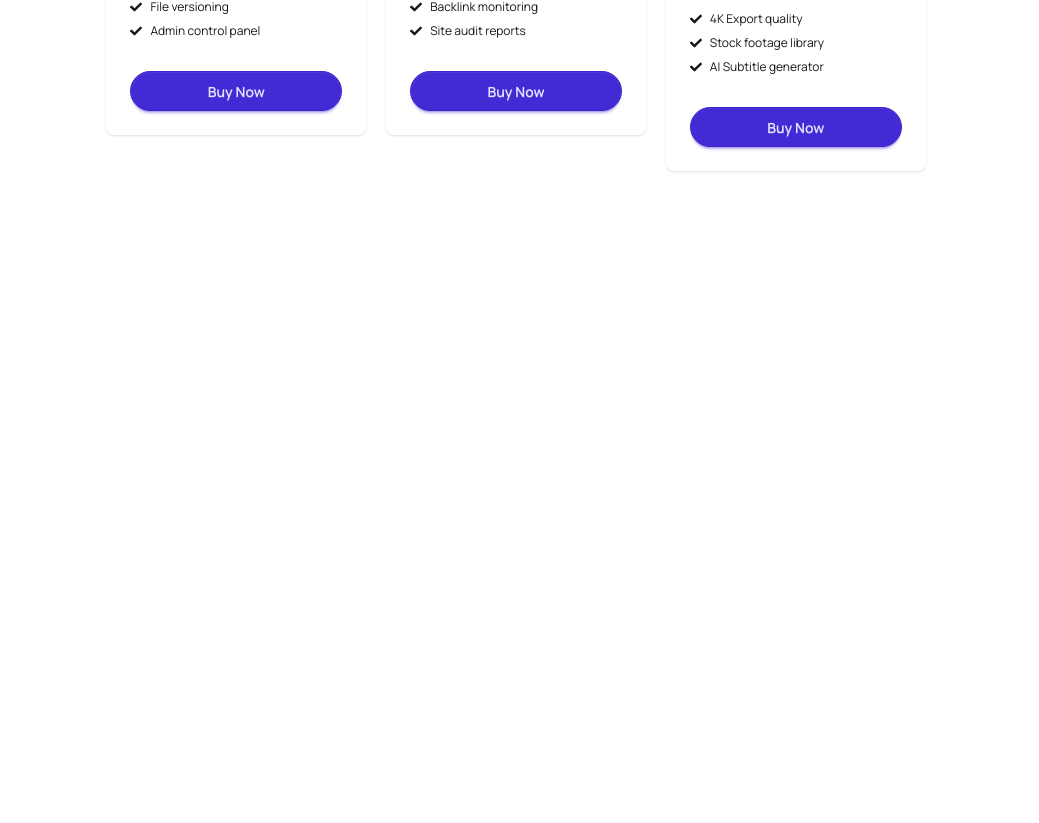
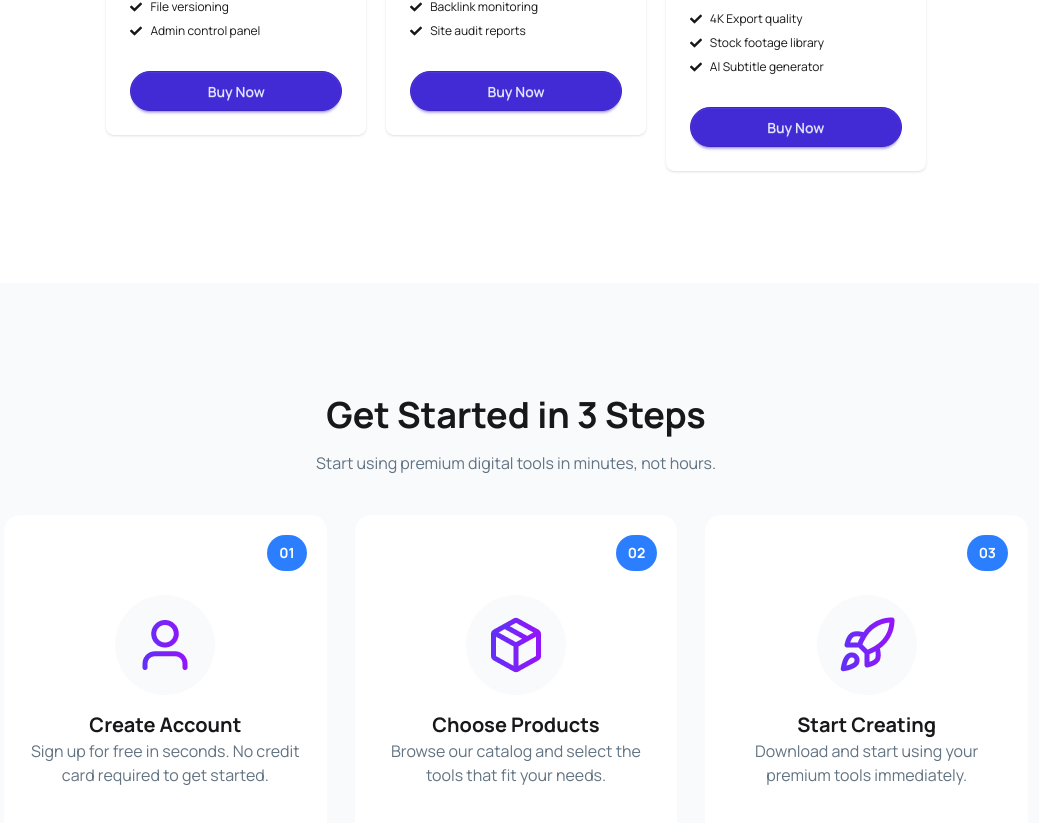
Before and after one commit to chandan-d-karmaker/digitools, a React (Vite) app: page / in a window 1280 px wide. Shown: the part 2282-3105 px from the top of the page, without its empty margins (124-1163 px from the left). Before the commit the page ends 2565 px from the top, so only its background shows below. Built offline with nearby package versions, Linux system fonts and the light colour scheme.

Commit message:
made get started section and imported pricing card data

```diff
--- /dev/null
+++ b/public/pricing.json
@@ -0,0 +1,54 @@
+[
+  {
+    "id": "tier-starter",
+    "name": "Starter",
+    "description": "Perfect for getting started",
+    "price": 0,
+    "period": "Month",
+    "tag": null,
+    "isFeatured": false,
+    "features": [
+      "Access to 10 free tools",
+      "Basic templates",
+      "Community support",
+      "1 project per month"
+    ],
+    "buttonText": "Get Started Free"
+  },
+  {
+    "id": "tier-pro",
+    "name": "Pro",
+    "description": "Best for professionals",
+    "price": 29,
+    "period": "Month",
+    "tag": "Most Popular",
+    "isFeatured": true,
+    "features": [
+      "Access to all premium tools",
+      "Unlimited templates",
+      "Priority support",
+      "Unlimited projects",
+      "Cloud sync",
+      "Advanced analytics"
+    ],
+    "buttonText": "Start Pro Trial"
+  },
+  {
+    "id": "tier-enterprise",
+    "name": "Enterprise",
+    "description": "For teams and businesses",
+    "price": 99,
+    "period": "Month",
+    "tag": null,
+    "isFeatured": false,
+    "features": [
+      "Everything in Pro",
+      "Team collaboration",
+      "Custom integrations",
+      "Dedicated support",
+      "SLA guarantee",
+      "Custom branding"
+    ],
+    "buttonText": "Contact Sales"
+  }
+]
--- a/src/App.jsx
+++ b/src/App.jsx
@@ -4,9 +4,7 @@ import Banner from './components/Banner'
 import Info from './components/Info'
 import NavBar from './components/NavBar'
 import ToolCards from './components/ToolCards'
-import Cart from './components/cart'
-import PackageCard from './components/PackageCard'
-import DisplayCards from './components/DisplayCards'
+import GetStarted from './components/GetStarted'
 
 const packages = async () => {
   const response = await fetch('/packages.json');
@@ -31,6 +29,8 @@ function App() {
         <ToolCards packagePromise={packagePromise} cartItems={cartItems} setCartItems={setCartItems} />
       </Suspense>
 
+      <GetStarted/>
+
 
     </>
   )
--- /dev/null
+++ b/src/components/GetStarted.jsx
@@ -0,0 +1,43 @@
+import React from 'react';
+import user from '../assets/user.png'
+import product from '../assets/package.png'
+import rocket from '../assets/rocket.png'
+
+const GetStarted = () => {
+    return (
+        <div className='bg-[#F9FAFC] py-28'>
+
+            <div className='w-4/5 mx-auto'>
+                <div className='space-y-10 mb-10'>
+                    <h1 className='text-4xl font-bold text-center mb-4'>Get Started in 3 Steps</h1>
+                    <p className='text-[16px] text-center text-[#627382]'>Start using premium digital tools in minutes, not hours.</p>
+                </div>
+
+                <div className='grid grid-cols-1 md:grid-cols-2 lg:grid-cols-3 gap-7'>
+                    <div className='bg-base-100 px-6 py-20 flex flex-col items-center text-center rounded-2xl relative'>
+                        <div className='px-3 py-2 bg-blue-500 text-white text-sm font-bold rounded-full absolute top-5 right-5'>01</div>
+                        <div className='bg-[#F9FAFC] p-5 rounded-full inline-flex'><img src={user} alt="" /></div>
+                        <h1 className='text-xl font-bold mt-4'>Create Account</h1>
+                        <p className='text-[16px] text-[#627382]'>Sign up for free in seconds. No credit card required to get started.</p>
+                    </div>
+                    <div className='bg-base-100 px-6 py-20  flex flex-col items-center text-center rounded-2xl relative'>
+                        <div className='px-3 py-2 bg-blue-500 text-white text-sm font-bold rounded-full absolute top-5 right-5'>02</div>
+                        <div className='bg-[#F9FAFC] p-5 rounded-full inline-flex'><img src={product} alt="" /></div>
+                        <h1 className='text-xl font-bold mt-4'>Choose Products </h1>
+                        <p className='text-[16px] text-[#627382]'>Browse our catalog and select the tools that fit your needs.</p>
+                    </div>
+                    <div className='bg-base-100 px-6 py-20 flex flex-col items-center text-center rounded-2xl relative'>
+                        <div className='px-3 py-2 bg-blue-500 text-white text-sm font-bold rounded-full absolute top-5 right-5'>03</div>
+                        <div className='bg-[#F9FAFC] p-5 rounded-full inline-flex'><img src={rocket} alt="" /></div>
+                        <h1 className='text-xl font-bold mt-4'>Start Creating</h1>
+                        <p className='text-[16px] text-[#627382]'>Download and start using your premium tools immediately.</p>
+                    </div>
+
+                </div>
+            </div>
+
+        </div>
+    );
+};
+
+export default GetStarted;
--- a/src/components/cart.jsx
+++ b/src/components/cart.jsx
@@ -18,7 +18,7 @@ const Cart = ({ cartItems, setCartItems }) => {
                     <h2 className='text-3xl font-bold'>Your Cart</h2>
                     <div className='text-center p-5'>
                         <span className='text-5xl flex items-center justify-center mb-5 opacity-50'><RiShoppingCart2Line /></span>
-                        <h3 className='text-4xl font-bold mb-5'>No items in your cart</h3>
+                        <h3 className='text-4xl font-bold mb-5 opacity-50'>No items in your cart</h3>
                         <p className='text-sm font-medium opacity-70'>Add some items to your cart to see them here.</p>
                     </div>
 
```
